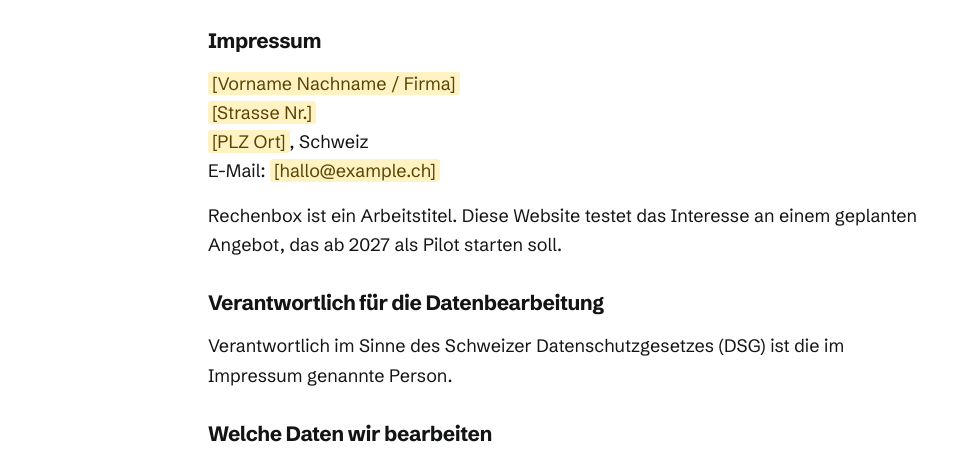
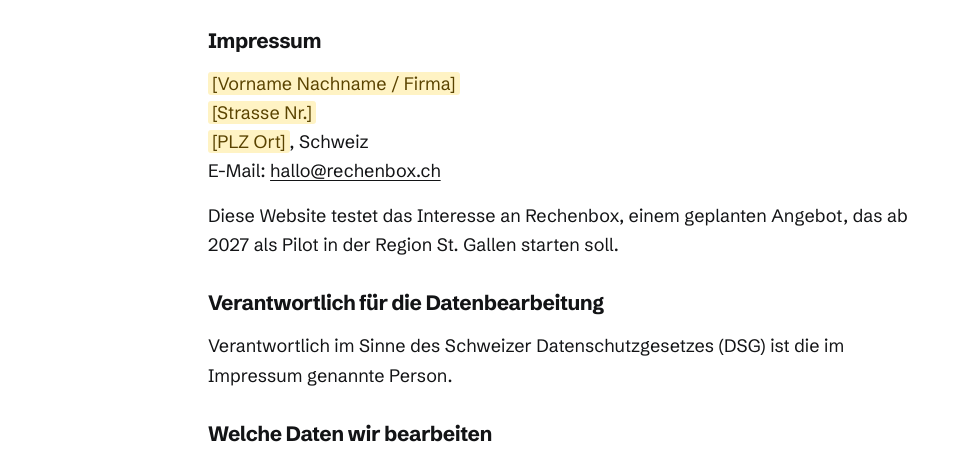
Before and after one commit to eigenmannmartin/datacenter, a plain HTML site: page site/public/datenschutz.html in a window 1280 px wide. Shown: the part 292-751 px from the top of the page, without its empty margins (66-1028 px from the left). Drawn offline with Linux system fonts and the light colour scheme.

Commit message:
Use rechenbox.ch as the site domain
Replace example.ch placeholders with rechenbox.ch: contact address,
canonical URL and og:url, README examples and deploy steps. The
privacy page no longer calls the name a working title.

Co-Authored-By: Claude Opus 5.5 <noreply@anthropic.com>
Claude-Session: https://claude.ai/code/session_015URAxzQcMHunQSiXrqpD9i

```diff
--- a/site/public/assets/config.js
+++ b/site/public/assets/config.js
@@ -4,7 +4,7 @@ window.RECHENBOX_CONFIG = {
   // Leave empty to hide the booking button.
   bookingUrl: "",
   // Public contact address shown in the footer.
-  contactEmail: "hallo@example.ch",
+  contactEmail: "hallo@rechenbox.ch",
   // Phone number shown in the footer, e.g. "+41 44 000 00 00". Leave empty to hide it.
   contactPhone: "",
   // Set to false to disable the anonymous event log (e.g. for local testing).
--- a/site/public/datenschutz.html
+++ b/site/public/datenschutz.html
@@ -28,9 +28,9 @@
         <span class="placeholder">[Vorname Nachname / Firma]</span><br>
         <span class="placeholder">[Strasse Nr.]</span><br>
         <span class="placeholder">[PLZ Ort]</span>, Schweiz<br>
-        E-Mail: <span class="placeholder">[hallo@example.ch]</span>
+        E-Mail: <a href="mailto:hallo@rechenbox.ch">hallo@rechenbox.ch</a>
       </p>
-      <p>Rechenbox ist ein Arbeitstitel. Diese Website testet das Interesse an einem geplanten Angebot, das ab 2027 als Pilot starten soll.</p>
+      <p>Diese Website testet das Interesse an Rechenbox, einem geplanten Angebot, das ab 2027 als Pilot in der Region St. Gallen starten soll.</p>
 
       <h2>Verantwortlich für die Datenbearbeitung</h2>
       <p>Verantwortlich im Sinne des Schweizer Datenschutzgesetzes (DSG) ist die im Impressum genannte Person.</p>
```
Also changed, not shown: site/public/index.html (+2 -0 lines), 3 other files.
